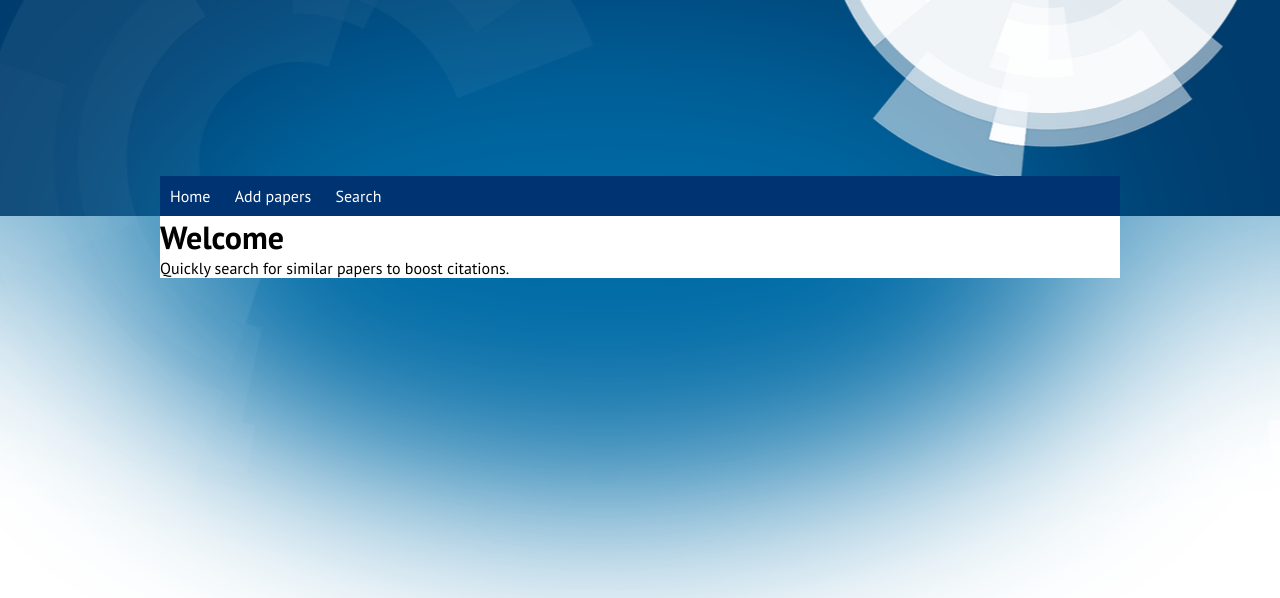
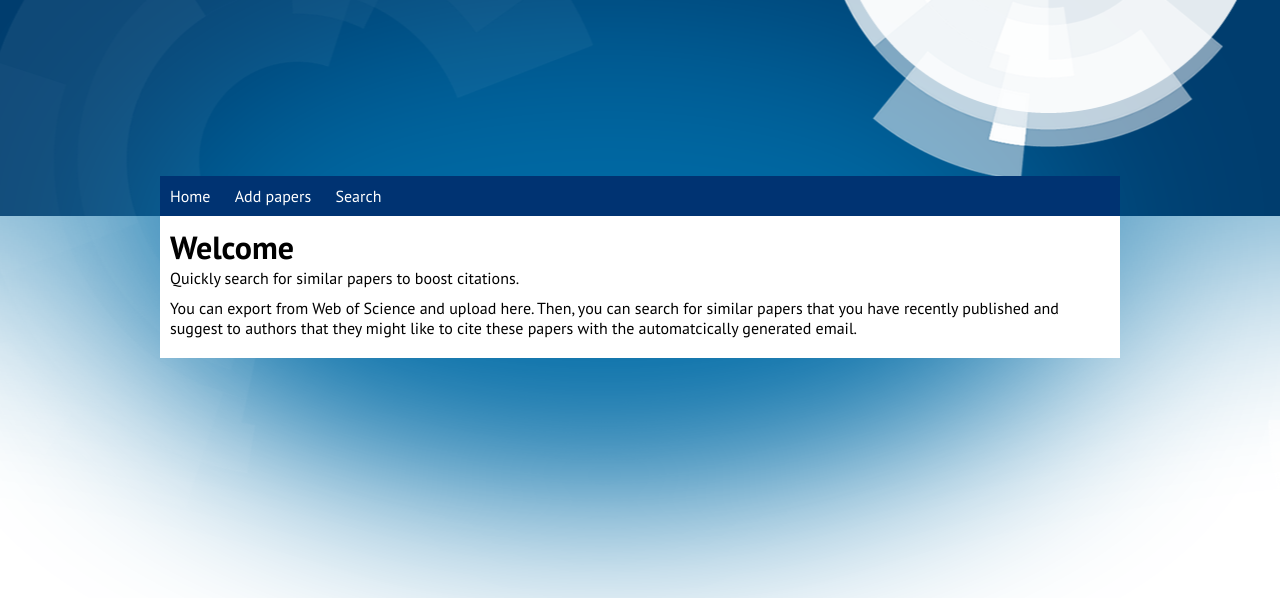
Before and after one commit to exterminate/citation, a PHP site: page /home.php in a window 1280 px wide. Shown: the part 44-642 px from the top of the page. Run offline with PHP 8.4, Linux system fonts and the light colour scheme; some libraries are stand-ins or nearby versions.

Commit message:
homepage update

```diff
--- a/citationstyle.css
+++ b/citationstyle.css
@@ -47,6 +47,10 @@ nav a:hover {
 
 .searchForm,.records,.welcome {
 	padding: 10px;
+}
+
+.welcome p, .welcome h2 {
+	padding-bottom: 10px;
 }
 
 .searchForm input[type='text'],.searchForm textarea {
--- a/home.php
+++ b/home.php
@@ -14,9 +14,10 @@
 ?>
 
 <div class='main'>
-	<div class='main'>
+	<div class='welcome'>
 		<h1>Welcome</h1>
 		<p>Quickly search for similar papers to boost citations.</p>
+		<p>You can export from Web of Science and upload here. Then, you can search for similar papers that you have recently published and suggest to authors that they might like to cite these papers with the automatcically generated email.</p>
 	</div>
 </div>
 
```
